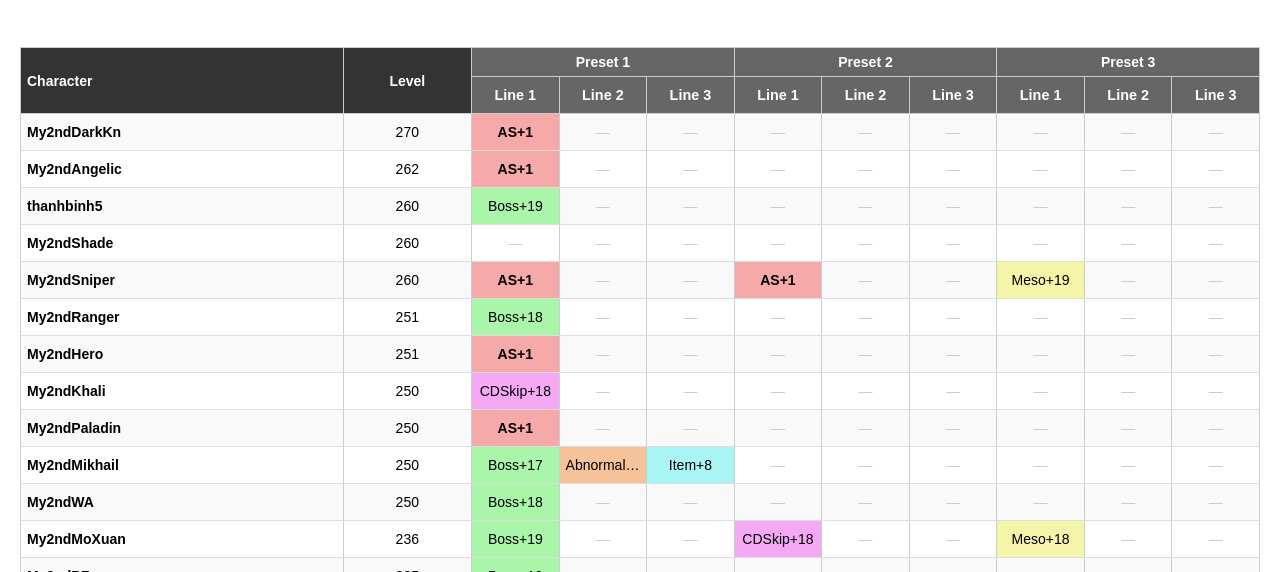
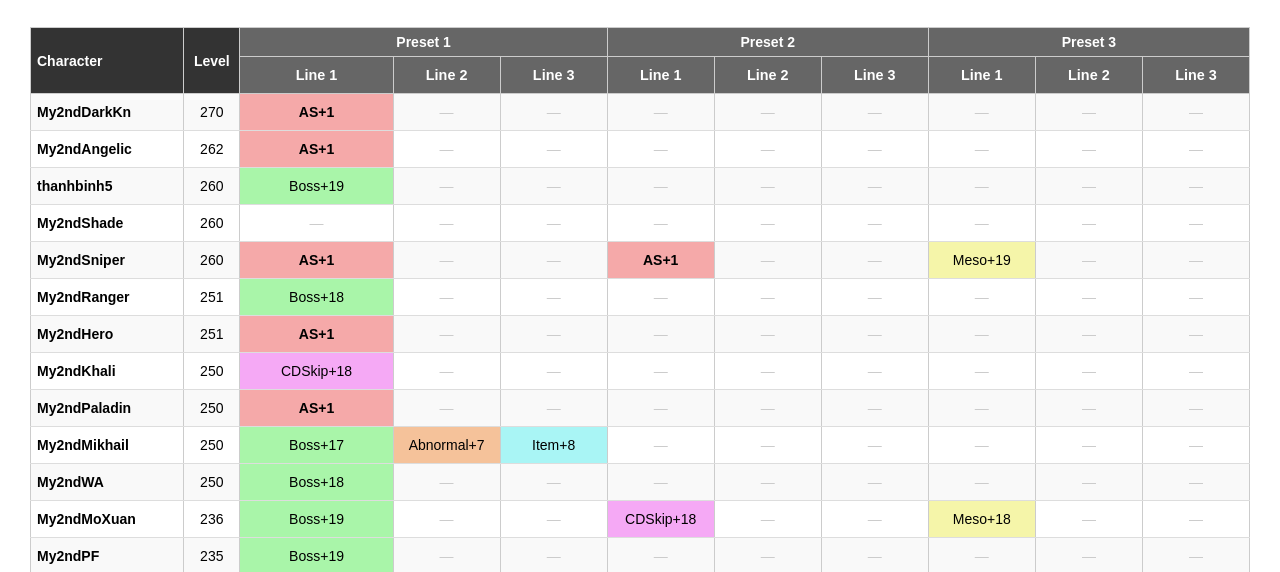
Before and after one commit to My2ndAngelic/Maple-Progression-Tracker, a plain HTML site: page html/innerability.html in a window 1280 px wide. Shown: the part 190-762 px from the top of the page. Drawn offline with Linux system fonts and the light colour scheme.

Commit message:
Inner ability to be wider

```diff
--- a/style/style-innerability.css
+++ b/style/style-innerability.css
@@ -4,34 +4,33 @@
 .ia-table th,
 .ia-table td {
   text-align: center;
-  white-space: nowrap;
-  width: 9%; /* Default width for IA columns */
-  min-width: 100px; /* Slightly wider minimum to accommodate content */
-  overflow: hidden;
-  text-overflow: ellipsis;
-  padding: 8px 4px; /* Adjusted padding to give more space for text */
+  padding: 8px 6px;
+  word-break: break-word;
+  hyphens: auto;
 }
 
-/* Make IGN column slightly wider */
+/* Make IGN column responsive but prioritized */
 .ia-table th:first-child,
 .ia-table td:first-child {
-  width: 10%;
+  text-align: left;
+  width: auto;
   min-width: 120px;
-  text-align: left;
 }
 
-/* Inner ability cells should have normal weight */
-.ia-table td:not(:first-child):not(:nth-child(2)) {
-  font-weight: normal;
+/* Level column compact */
+.ia-table th:nth-child(2),
+.ia-table td:nth-child(2) {
+  width: auto;
+  min-width: 40px;
+  padding-left: 4px;
+  padding-right: 4px;
 }
 
-/* Level column can be narrower */
-.ia-table th:nth-child(2),
-.ia-table td:nth-child(2) {
-  width: 4%;
-  min-width: 10px; /* Reduced from 60px to better fit level numbers */
-  padding-left: 2px;
-  padding-right: 2px;
+/* Inner ability columns - natural distribution */
+.ia-table td:not(:first-child):not(:nth-child(2)),
+.ia-table th:not(:first-child):not(:nth-child(2)) {
+  width: auto;
+  min-width: 80px;
 }
 
 /* Add some minimal padding for all cells */
@@ -54,18 +53,14 @@
 /* Inner ability table view layout */
 #innerAbilityView {
   margin-top: 20px;
+  padding: 0 10px;
 }
 
 #innerAbilityTable {
   margin: 30px auto;
   border-collapse: collapse;
-  table-layout: fixed;
   width: 100%;
-}
-
-#innerAbilityView {
-  margin-top: 20px;
-  overflow-x: auto; /* Enable horizontal scrolling if needed */
+  table-layout: auto;
 }
 
 /* Add horizontal lines between characters for better readability */
```
